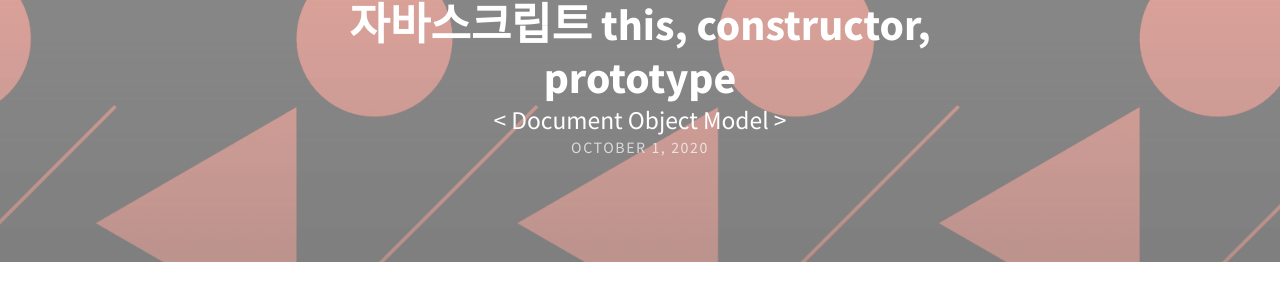
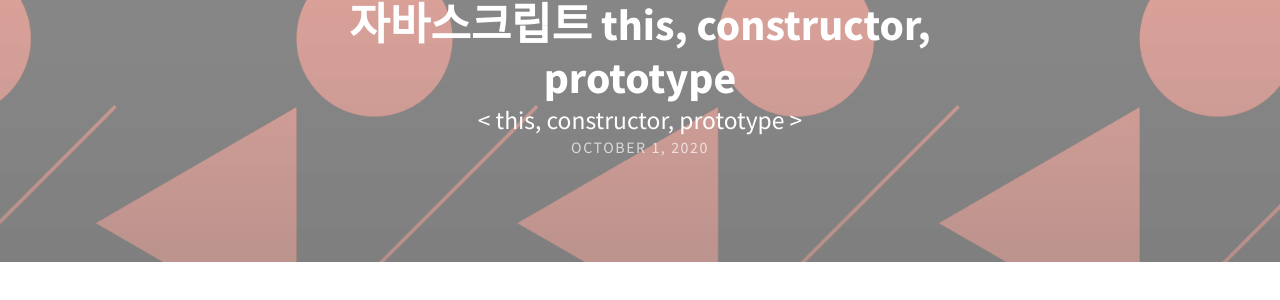
Before and after one commit to BoKyeong-Kim/BoKyeong-Kim.github.io, a Jekyll site: the page built from _posts/Dev-JavaScript/2020-10-01-js(5).md, in a window 1280 px wide and 900 px high. Shown: the part 268-568 px from the top of the window. Built offline with Jekyll 4.4.1, drawn with Linux system fonts in a browser that asks for light colours; nearby versions of some CDN libraries; some of the changed lines change nothing that is shown.

Commit message:
modify javascript subtitle

```diff
--- a/_posts/Dev-JavaScript/2020-10-01-js(5).md
+++ b/_posts/Dev-JavaScript/2020-10-01-js(5).md
@@ -2,7 +2,7 @@
 layout: post
 title: 자바스크립트 this, constructor, prototype
 feature-img: "assets/img/sample_feature_img_2.png"
-subtitle: < Document Object Model >
+subtitle: < this, constructor, prototype >
 categories : [Dev/JavaScript]
 tags: [JavaScript,JS, this, constructor, prototype]
 ---
```
